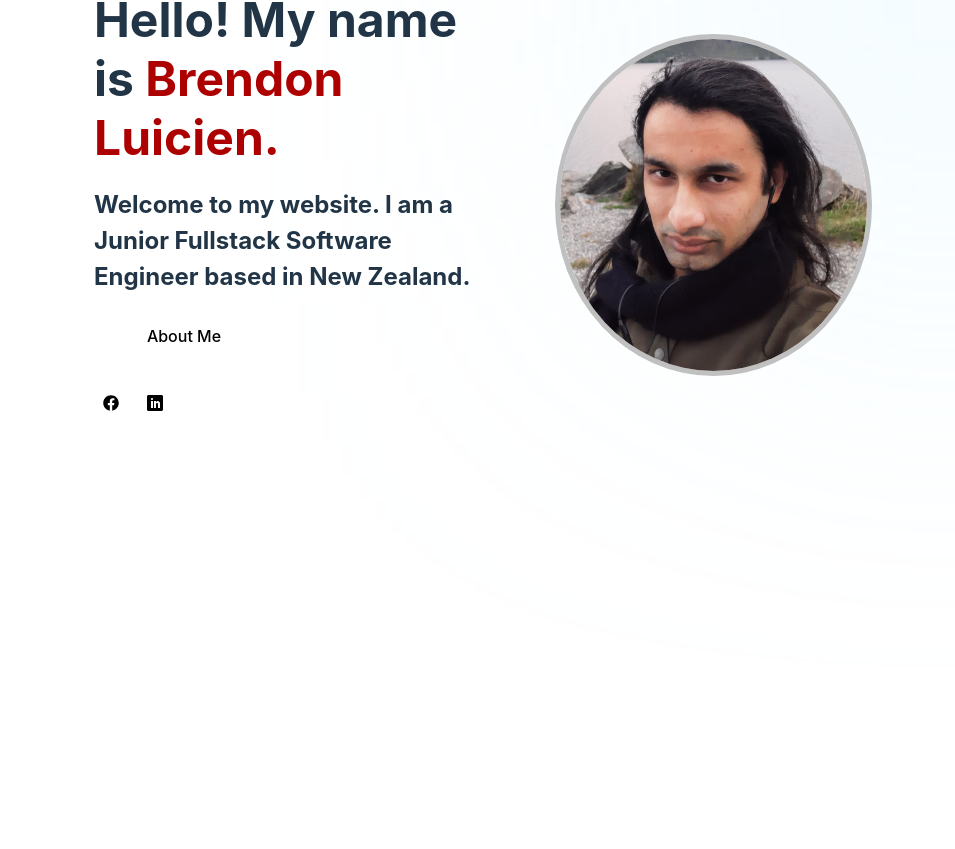
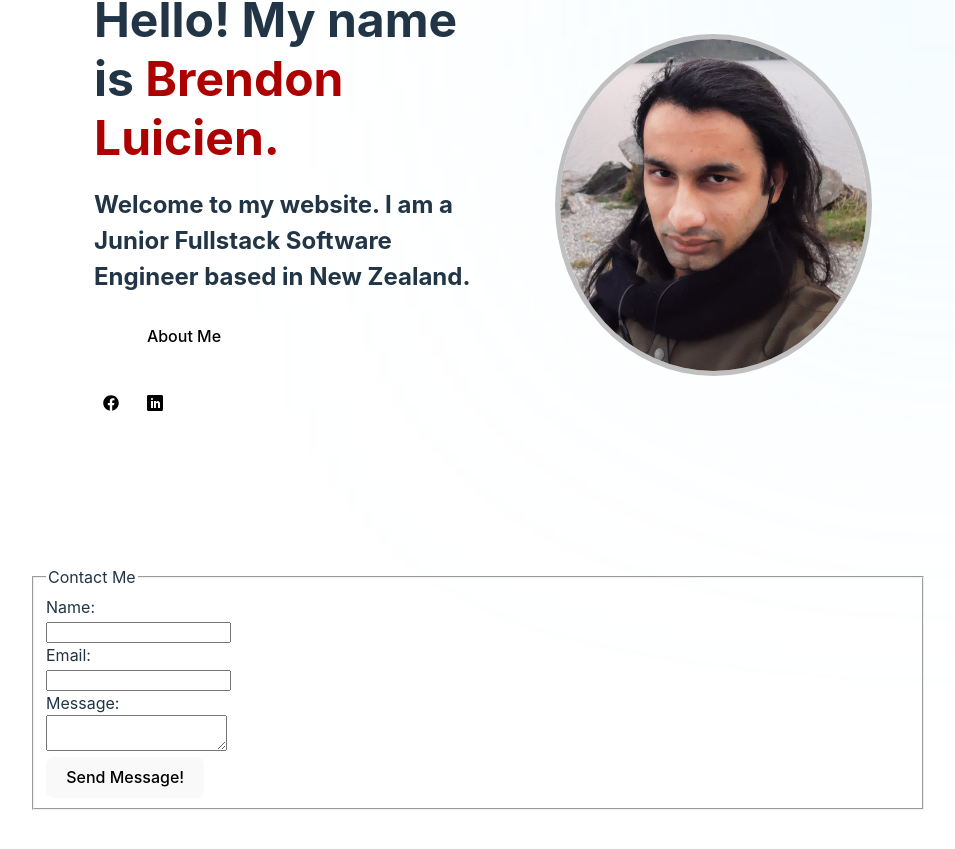
Before and after one commit to bluicien/portfolio_frontend, a React (Vite) app: page / in a window 1280 px wide. Shown: the part 235-1084 px from the top of the page, without its empty margins (162-1117 px from the left). Before the commit the page ends 840 px from the top, so only its background shows below. Built offline with nearby package versions, Linux system fonts and the light colour scheme.

Commit message:
Created contact form

```diff
--- a/package.json
+++ b/package.json
@@ -10,6 +10,7 @@
     "preview": "vite preview"
   },
   "dependencies": {
+    "@emailjs/browser": "^4.4.1",
     "@react-spring/three": "^9.7.5",
     "@react-three/drei": "^9.116.3",
     "@react-three/fiber": "^8.17.10",
--- a/src/pages/homepage/Homepage.tsx
+++ b/src/pages/homepage/Homepage.tsx
@@ -6,6 +6,7 @@ import profPic from '../../assets/images/myprofpic.png';
 
 import { Link } from "react-router-dom";
 import { useEffect, useRef, useState } from 'react';
+import Contact from './components/Contact';
 
 export default function Homepage() {
 
@@ -13,7 +14,9 @@ export default function Homepage() {
     const aboutMeRef = useRef<HTMLInputElement>(null);
 
     useEffect(() => {
-        if(showMyInfo) aboutMeRef.current?.scrollIntoView({behavior: 'smooth'})
+        if(showMyInfo) {
+            aboutMeRef.current?.scrollIntoView({behavior: 'smooth'})
+        }
     }, [showMyInfo])
 
     return (
@@ -39,6 +42,8 @@ export default function Homepage() {
             </section>
 
             {showMyInfo && <AboutMe myRef={aboutMeRef} />}
+
+            <Contact />
         </div>
     )
 }
--- a/src/pages/homepage/components/AboutMe.tsx
+++ b/src/pages/homepage/components/AboutMe.tsx
@@ -8,7 +8,7 @@ interface AboutMeProps {
 
 export default function AboutMe ({ myRef }: AboutMeProps): JSX.Element {
 
-    console.log(myRef)
+    console.log(myRef);
 
     type SkillItem = {
         name: string,
--- /dev/null
+++ b/src/pages/homepage/components/Contact.tsx
@@ -0,0 +1,86 @@
+import { useState } from 'react';
+import emailjs from '@emailjs/browser';
+
+import styles from './Contact.module.css';
+
+// type formType = {
+//     contactForm?: boolean;
+//     messageForm?: boolean;
+// }
+
+export default function Contact(): JSX.Element {
+
+    type Message = {
+        name: string;
+        email: string;
+        message: string;
+    }
+
+    type TemplateParameters = {
+        user_name: string;
+        user_email: string;
+        my_name: string;
+        message: string;
+    }
+
+    const [ userMessage, setUserMessage ] = useState<Message>({ name: "", email: "", message: "" })
+
+    const handleFormSendEmail = (e: React.FormEvent<HTMLFormElement>): void => {
+
+        e.preventDefault(); // Prevent default form behavior.
+
+        const { VITE_SERVICE_ID, VITE_TEMPLATE_ID, VITE_PUBLIC_KEY, VITE_MY_NAME } = import.meta.env; // Import env variables.
+
+        // Create template params object to send email
+        const templateParams: TemplateParameters = {
+            user_name: userMessage.name,
+            user_email: userMessage.email,
+            my_name: VITE_MY_NAME,
+            message: userMessage.message
+        }
+
+        // Send email via emailjs
+        emailjs.send(VITE_SERVICE_ID, VITE_TEMPLATE_ID, templateParams, VITE_PUBLIC_KEY)
+        .then((res) => {
+            console.log("Email was sent successfully!", res);
+            setUserMessage({ name: "", email: "", message: "" }); // Reset form values to empty
+        })
+        .catch(err => console.log("Error sending email", err));
+    }
+
+
+    // Handle input state change for each key press. Modifies state based on which input is being changed.
+    const handleKeyStroke = (e: React.ChangeEvent<HTMLInputElement | HTMLTextAreaElement>): void => {
+        e.preventDefault();
+        const { target } = e;
+        if (target) {
+            const { name, value } = target;
+            setUserMessage(prevMessage => {
+                return ({
+                    ...prevMessage,
+                    [name]: value
+                })
+            })
+        }
+    }
+
+    return (
+        <form className={styles.formField} onSubmit={handleFormSendEmail} >
+            <fieldset className={styles.field} >
+                <legend className={styles.formTitle} >Contact Me</legend>
+                <label className={styles.formLabel} htmlFor="name">Name: </label>
+                <br />
+                <input className={styles.formInput} type="text" name="name" id="name" value={userMessage.name} onChange={handleKeyStroke} />
+                <br />
+                <label className={styles.formLabel} htmlFor="name">Email: </label>
+                <br />
+                <input className={styles.formInput} type="text" name="email" id="email" value={userMessage.email} onChange={handleKeyStroke} />
+                <br />
+                <label className={styles.formLabel} htmlFor="message">Message: </label>
+                <br />
+                <textarea className={styles.textBox} name="message" id="message" value={userMessage.message} onChange={handleKeyStroke} ></textarea><br />
+                <button className={styles.formBtn} >Send Message!</button>
+            </fieldset>
+        </form>
+    )
+}
```
Also changed, not shown: src/pages/homepage/components/Contact.module.css (added), 2 other files (tests, documents, lock files or other folders). Lines whose indentation alone changed are shown as unchanged.
